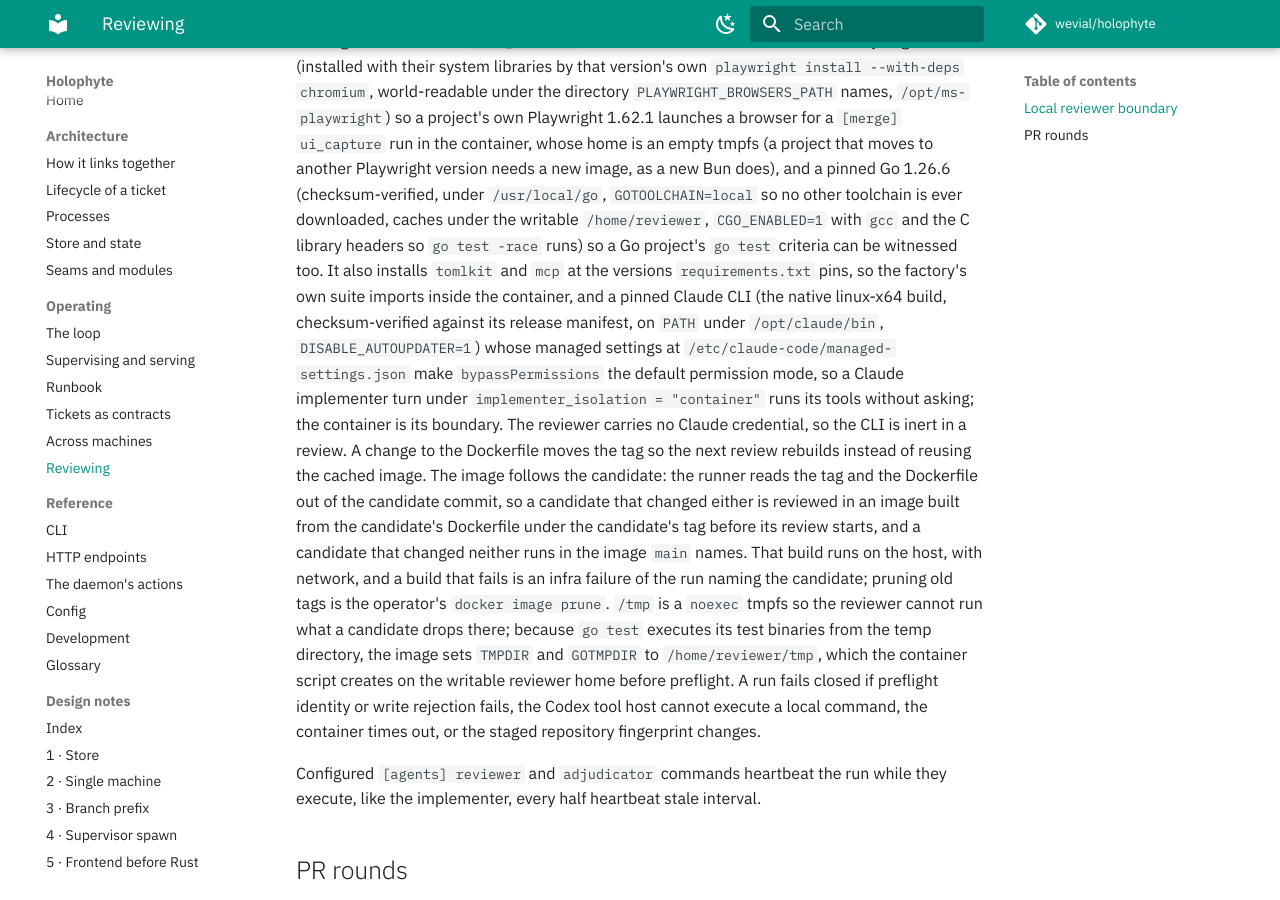
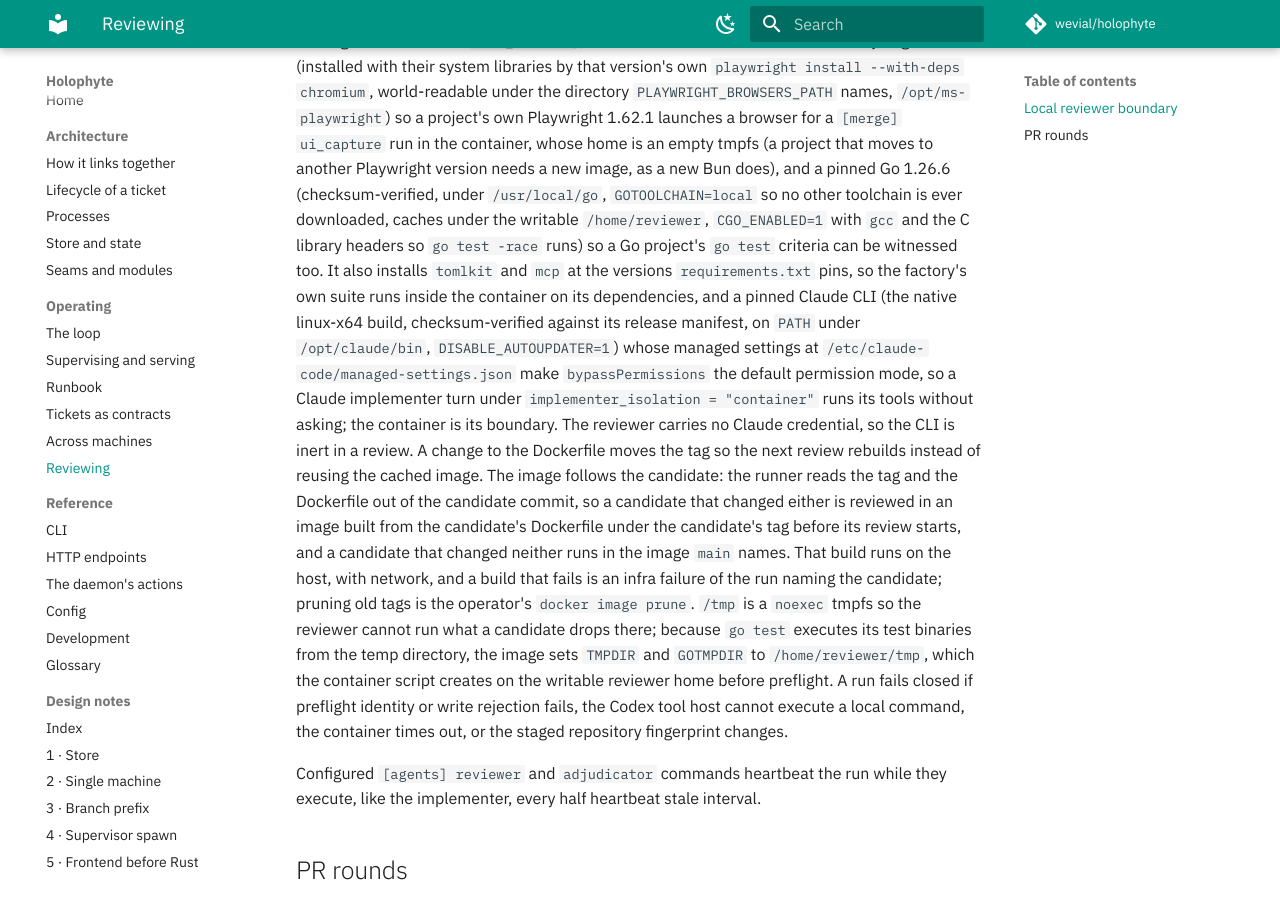
Before and after one commit to wevial/holophyte, an MkDocs documentation site: the page built from docs/reviewing.md, in a window 1280 px wide and 900 px high, scrolled down 1423 px. Built offline with MkDocs 1.6.1 and Material for MkDocs 9.7.7, drawn with Linux system fonts in a browser that asks for light colours; comment, search, counter and statistics services are not loaded.

Commit message:
docs(deps): say the image matches the unit check's pins, not that the suite imports mcp (HOLO-151)
Review round 1:
- ADDRESS: the Dockerfile comment said the suite imports both packages;
  nothing imports mcp yet, so it now says the image runs the suite on the
  versions the unit check installs.
- ADDRESS: docs/reviewing.md made the same claim; reworded the same way.
- ADDRESS: README line joined past the paragraph's wrap width; rewrapped.
  The pre-existing long line above it is left as it was.

```diff
--- a/docs/reviewing.md
+++ b/docs/reviewing.md
@@ -74,7 +74,7 @@ toolchain is ever downloaded, caches under the writable `/home/reviewer`, `CGO_E
 the C library headers so `go test -race` runs) so a Go project's `go test`
 criteria can be witnessed too. It also installs
 `tomlkit` and `mcp` at the versions `requirements.txt` pins, so the factory's
-own suite imports inside the container, and a pinned Claude CLI (the native linux-x64
+own suite runs inside the container on its dependencies, and a pinned Claude CLI (the native linux-x64
 build, checksum-verified against its release manifest, on `PATH` under
 `/opt/claude/bin`, `DISABLE_AUTOUPDATER=1`) whose managed settings at
 `/etc/claude-code/managed-settings.json` make `bypassPermissions` the default
```
Also changed, not shown: README.md (+2 -1 lines), 1 other file.
